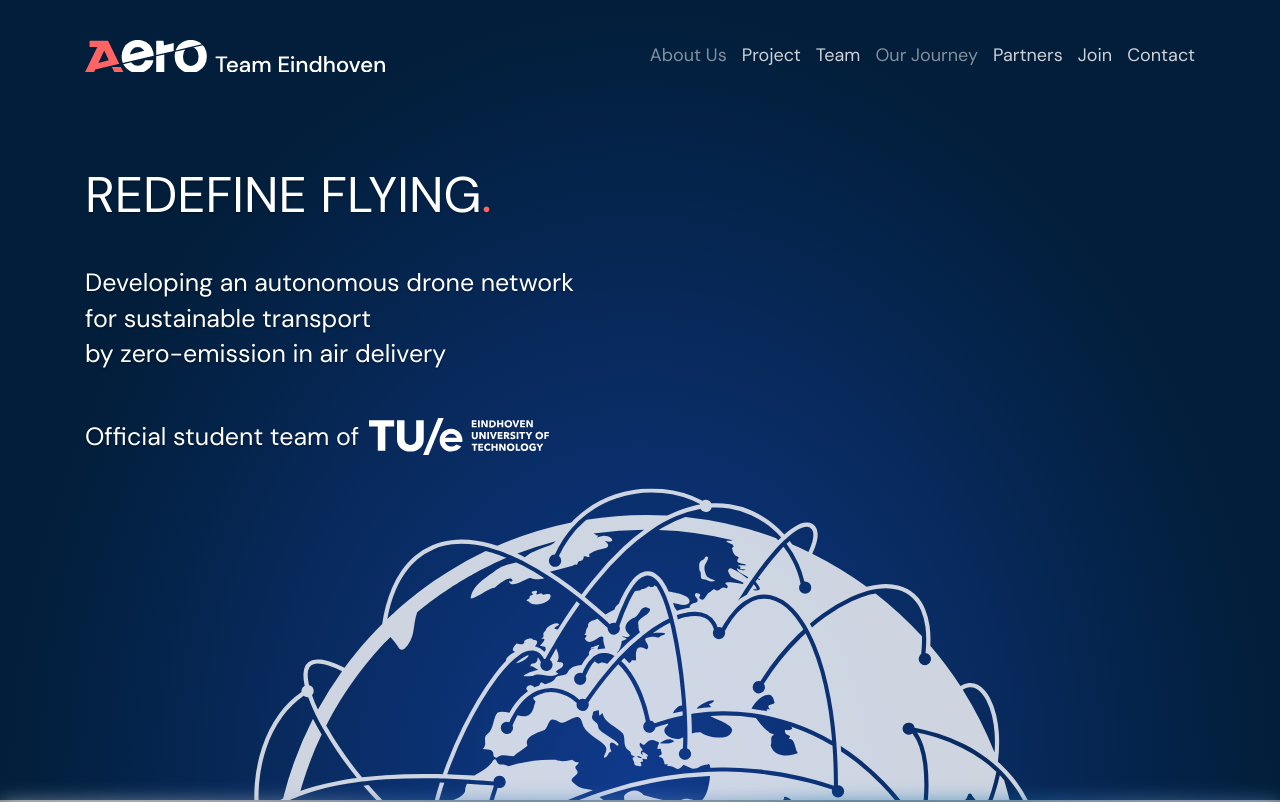
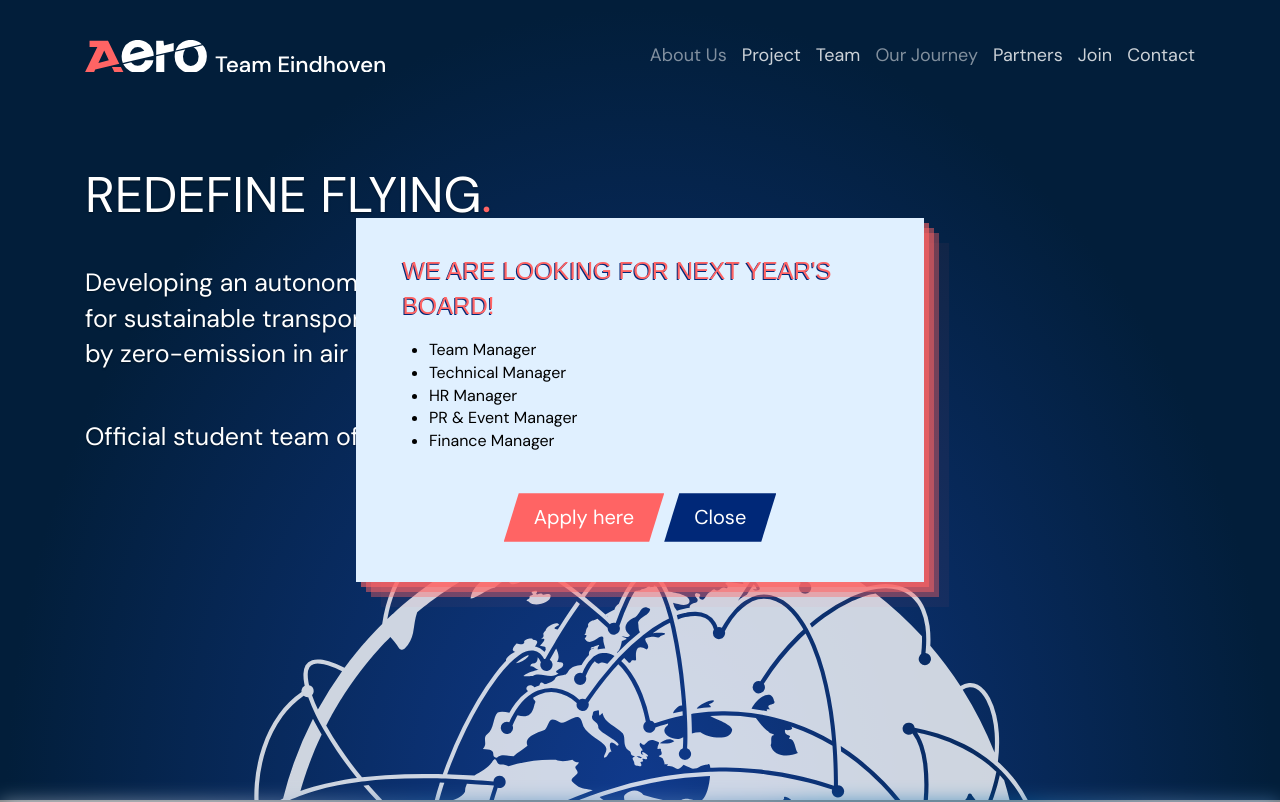
Before and after one commit to aeroteameindhoven/website, a Gatsby site: page / in a window 1280 px wide. Shown: the top 802 px of the page. Built offline with nearby package versions, Linux system fonts and the light colour scheme; Gatsby itself is replaced by a stand-in of ours.

Commit message:
Board notification (#15)
Board interest notification popup added when opening the main page on website.

```diff
--- a/package.json
+++ b/package.json
@@ -26,7 +26,7 @@
     "gatsby-plugin-sharp": "^5.6.0",
     "gatsby-plugin-sitemap": "^6.6.0",
     "gatsby-source-filesystem": "^5.6.0",
-    "gatsby-source-wordpress": "^7.6.0",
+    "gatsby-source-wordpress": "^7.7.0",
     "gatsby-transformer-csv": "^5.6.0",
     "gatsby-transformer-sharp": "^5.6.0",
     "prop-types": "^15.8.1",
--- /dev/null
+++ b/src/components/BoardNotification.tsx
@@ -0,0 +1,29 @@
+import React from "react";
+import { dialog, link_container } from "./styles/notification.module.scss";
+
+export default function BoardNotification() {
+  return (
+    <dialog className={dialog} open={true}>
+      <h1>WE ARE LOOKING FOR NEXT YEAR&apos;S BOARD!</h1>
+      <ul>
+        <li>Team Manager</li>
+        <li>Technical Manager</li>
+        <li>HR Manager</li>
+        <li>PR & Event Manager</li>
+        <li>Finance Manager</li>
+      </ul>
+      <div className={link_container}>
+        <form method="dialog">
+          <a
+            href="https://docs.google.com/forms/d/e/1FAIpQLSch1kiTE33zF5nW2WTz0WfSersjoqQcEDsEOiFNQncdMoM-Qw/viewform"
+            target="_blank"
+            rel="noreferrer"
+          >
+            Apply here
+          </a>
+          <button type="submit">Close</button>
+        </form>
+      </div>
+    </dialog>
+  );
+}
--- /dev/null
+++ b/src/components/styles/notification.module.scss
@@ -0,0 +1,53 @@
+@import "./main.scss";
+
+.dialog {
+  position: absolute;
+  z-index: 9;
+  inset: 1em;
+  width: auto;
+  background: hsl(210, 100%, 94%);
+  border: none;
+  max-width: fit-content;
+  box-shadow: transparentize($color: $primary-pink, $amount: 0.4) 5px 5px,
+    transparentize($color: $primary-pink, $amount: 0.5) 10px 10px,
+    transparentize($color: $primary-pink, $amount: 0.6) 15px 15px,
+    transparentize($color: $primary-pink, $amount: 0.95) 25px 25px;
+  h1 {
+    color: $primary-pink;
+    text-shadow: -1px 1px 0px $primary-blue;
+    font-family: "DM Sans Bold", sans-serif;
+    font-size: larger;
+    text-align: left;
+    padding-left: 5%;
+    padding-top: 0%;
+  }
+
+  ul {
+    font-size: medium;
+    text-align: left;
+    padding-left: 10%;
+  }
+
+  .link_container {
+    text-align: center;
+    margin-top: 2em;
+    margin-bottom: 1em;
+
+    a,
+    button {
+      font: inherit;
+      display: inline-block;
+      border: none;
+      text-align: center;
+      color: white;
+      text-decoration: none;
+      padding: 10px 30px;
+      background: $primary-pink;
+      clip-path: polygon(15px 0, 100% 0, calc(100% - 15px) 100%, 0% 100%);
+      transition: all 200ms ease-in-out;
+    }
+    button {
+      background-color: $primary-blue;
+    }
+  }
+}
--- a/src/pages/index.tsx
+++ b/src/pages/index.tsx
@@ -5,10 +5,10 @@ import Layout from "../components/Layout";
 import "../components/styles/home.scss";
 import GlobeIllustration from "../images/globe.svg";
 import TUELogo from "../images/tue.svg";
-
 import "react-slideshow-image/dist/styles.css";
 import { HeadContent } from "../components/HeadContent";
 import { StaticImage } from "gatsby-plugin-image";
+import BoardNotification from "../components/BoardNotification";
 // import { Fade } from "react-slideshow-image";
 
 export function Head() {
@@ -49,6 +49,8 @@ function PostHeader() {
 
 export default function Index() {
   return (
+    <>
+      <BoardNotification />
       <Layout fullScreenHeader postHeader={<PostHeader />}>
         <div className="homepage">
           <div className="air-wrapper">
@@ -135,5 +137,6 @@ export default function Index() {
           </div>
         </div>
       </Layout>
+    </>
   );
 }
```
Also changed, not shown: .devcontainer/devcontainer.json, 1 other file. Lines whose indentation alone changed are shown as unchanged.
